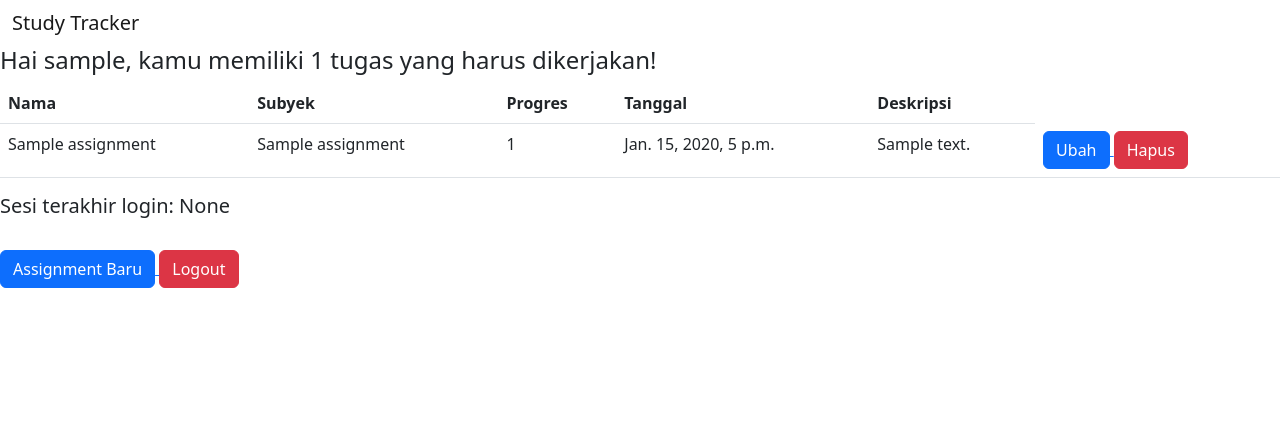
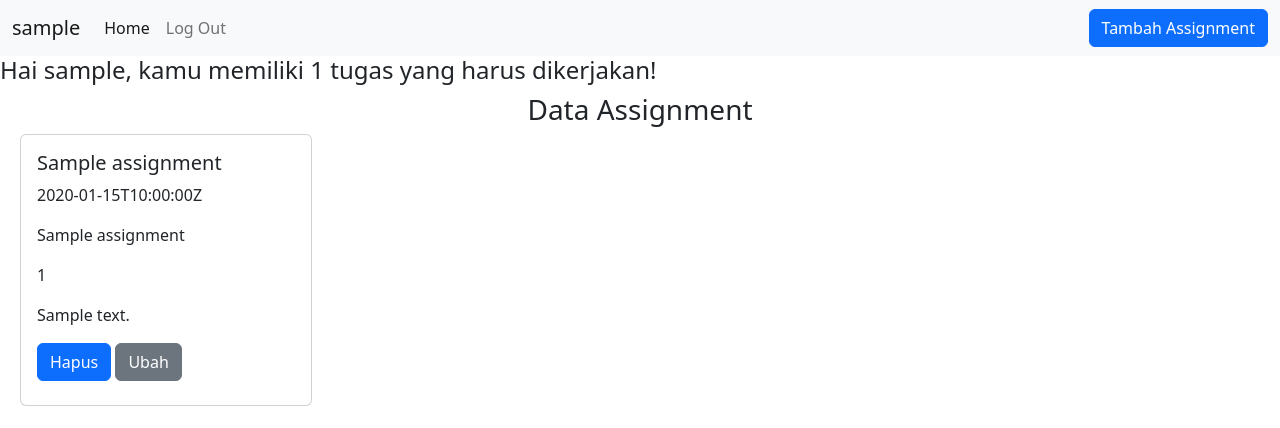
Before and after one commit to kemalhanan/kemalhanan.github.io, a Django app: page /tracker/ in a window 1280 px wide. Shown: the top 428 px of the page. Run offline with Django 4.2, Linux system fonts and the light colour scheme; a user stored in the database is signed in; tables that the repository leaves empty hold one stand-in row (values such as "Sample post").

Commit message:
Tugas 6 selesai

```diff
--- a/main/templates/base.html
+++ b/main/templates/base.html
@@ -1,15 +1,6 @@
 {% load static %}
 <!DOCTYPE html>
 <html lang="en">
-
-<head>
-  <nav class="navbar navbar-inverse">
-    <div class="container-fluid">
-        <div class="navbar-header">
-            <a class="navbar-brand" href="#">Study Tracker</a>
-        </div>
-    </div>
-  </nav>
 
   <meta charset="UTF-8">
   <meta name="viewport" content="width=device-width, initial-scale=1.0">
--- a/study_tracker/templates/tracker.html
+++ b/study_tracker/templates/tracker.html
@@ -1,62 +1,127 @@
 {% extends 'base.html' %}
 
 {% block content %}
+<script src="https://ajax.googleapis.com/ajax/libs/jquery/3.6.0/jquery.min.js"></script>
 
 <title>Study Tracker</title>
 
-<h4>Hai {{name}}, kamu memiliki {{total}} tugas yang harus dikerjakan!</h4>
+<nav class="navbar navbar-expand-lg bg-light">
+    <div class="container-fluid">
+      <a class="navbar-brand" href="#">{{request.user.username}}</a>
+      <button class="navbar-toggler" type="button" data-bs-toggle="collapse" data-bs-target="#navbarSupportedContent" aria-controls="navbarSupportedContent" aria-expanded="false" aria-label="Toggle navigation">
+        <span class="navbar-toggler-icon"></span>
+      </button>
+      <div class="collapse navbar-collapse" id="navbarSupportedContent">
+        <ul class="navbar-nav me-auto mb-2 mb-lg-0">
+          <li class="nav-item">
+            <a class="nav-link active" aria-current="page" href="#">Home</a>
+          </li>
+          <li class="nav-item">
+            <a class="nav-link" href="{% url 'study_tracker:logout' %}">Log Out</a>
+          </li>
+        </ul>
+        <button type="button" class="btn btn-primary" data-bs-toggle="modal" data-bs-target="#createModal">
+          Tambah Assignment
+        </button>
+      </div>
+    </div>
+  </nav>
 
-<table class="table">
-    <thead>
-        <tr>
-            <th>Nama</th>
-            <th>Subyek</th>
-            <th>Progres</th>
-            <th>Tanggal</th>
-            <th>Deskripsi</th>
-        </tr>
-    </thead>
-    {% for assignments in list_of_assignments %}
-    <tbody>
-        <tr>
-            <td>{{assignments.name}}</td>
-            <td>{{assignments.subject}}</td>
-            <td>{{assignments.progress}}</td>
-            <td>{{assignments.date}}</td>
-            <td>{{assignments.description}}</td>
-            <td>
-                <a href="{% url 'study_tracker:modify_assignment' assignments.pk %}">
-                    <button type="button" class="btn btn-primary">
-                        Ubah
-                    </button>
-                </a>
-                <a href="{% url 'study_tracker:delete_assignment' assignments.pk %}">
-                    <button type="button" class="btn btn-danger">
-                        Hapus
-                    </button>
-                </a>
-            </td>
-        </tr>
-    </tbody>
-    {% endfor %}
-    {% comment %} Tambahkan data di bawah baris ini {% endcomment %}
-</table>
+  <h4>Hai {{name}}, kamu memiliki {{total}} tugas yang harus dikerjakan!</h4>
 
-</table>
+<script>
+    $(document).ready(function(){
+        $.get("/tracker/json/", function(data) {
+            for (i=0; i<data.length; i++){
+                $('#tracker').append(`
+                <div id="${data[i].id}--task" class="col-md-6 col-lg-3 mb-3">
+                    <div class="card d-flex">
+                        <div class="card-body d-flex flex-column">
+                            <h5 class="card-title">${data[i].fields.name}</h5>
+                            <p class="card-text date">${data[i].fields.date}</p>
+                            <p class="card-text">${data[i].fields.subject}</p>
+                            <p class="card-text">${data[i].fields.progress}</p>
+                            <p class="card-text">${data[i].fields.description}</p>
+                            <div class="mt-auto">
+                                <a href="/tracker/delete/${data[i].pk}" class="btn btn-primary delete mb-2">Hapus</a>
+                                <a href="/tracker/modify/${data[i].pk}" class="btn btn-secondary mb-2">Ubah</a>
+                            </div>
+                        </div>
+                    </div>
+                </div>
+                `)
+            }
+        });
+
+        $("#submit_btn").click(function(){
+            $.post("/tracker/create-ajax/", {
+                name: $("#name").val(),
+                subject: $("#subject").val(),
+                progress: $("#progress").val(),
+                description: $("#description").val()
+            },
+            function(result, status){
+                if (status == 'success'){
+                    $("#tracker").append(`
+                    <div id="${result.id}--task" class="col-md-6 col-lg-3 mb-3">
+                        <div class="card d-flex">
+                            <div class="card-body d-flex flex-column">
+                                <h5 class="card-title">${result.name}</h5>
+                                <p class="card-text date">${result.date}</p>
+                                <p class="card-text">${result.subject}</p>
+                                <p class="card-text">${result.progress}</p>
+                                <p class="card-text">${result.description}</p>
+                                <div class="mt-auto">
+                                    <a href="/tracker/delete/${result.id}" class="btn btn-primary delete mb-2">Hapus</a>
+                                    <a href="/tracker/modify/${result.id}" class="btn btn-secondary mb-2">Ubah</a>
+                                </div>
+                            </div>
+                        </div>
+                    </div>
+                    `);
+                $('#name').val('')
+                $('#date').val('')
+                $('#progress').val('')
+                $('#description').val('')
+                }
+            })
+        })
+    })
+  </script>
+
+    <body>
+      <h3 class="text-center">Data Assignment</h3>
+
+      <!-- Modal -->
+      <div class="modal" id="createModal" tabindex="-1" aria-labelledby="createModalLabel" aria-hidden="true">
+          <div class="modal-dialog">
+          <div class="modal-content">
+              <div class="modal-header">
+              <h1 class="modal-title fs-5" id="createModalLabel">Tambah Assignment</h1>
+              <button type="button" class="btn-close" data-bs-dismiss="modal" aria-label="Cancel"></button>
+              </div>
+              <div class="modal-body">
+              {% csrf_token %}
+              <label for="name" class="form-label">Judul Assignment:</label><br>
+              <input type="text" id="name" class="form-control" name="name" placeholder="Tutorial"><br>
+              <label for="subject" class="form-label">Nama Matkul:</label>
+              <input type="text" id="subject" class="form-control" name="subject" placeholder="PBP"><br>
+              <label for="progress" class="form-label">Progress:</label><br>
+              <input type="number" id="progress" class="form-control" name="progress" placeholder="0 - 100"><br>
+              <label for="description" class="form-label">Deskripsi transaksi:</label><br>
+              <input type="text" id="description" class="form-control" name="description" placeholder="Tugas untuk Bulan Mei"><br>
+              </div>
+              <div class="modal-footer">
+              <button type="button" class="btn btn-secondary" data-bs-dismiss="modal">Cancel</button>
+              <button id="submit_btn" type="button" class="btn btn-primary create" id="add-task" data-bs-dismiss="modal">Add</button>
+              </div>
+          </div>
+          </div>
+      </div>
+  </body>
+
+<div class="row m-2" id="tracker"></div>
 
 <h5>Sesi terakhir login: {{ last_login }}</h5>
 
-<br>
-<a href="{% url 'study_tracker:add_assignment' %}">
-    <button type="button" class="btn btn-primary">
-        Assignment Baru
-    </button>
-</a>
-
-<a href="{% url 'study_tracker:logout' %}">
-    <button type="button" class="btn btn-danger">
-        Logout
-    </button>
-</a>
-
 {% endblock content %}
--- a/study_tracker/urls.py
+++ b/study_tracker/urls.py
@@ -8,6 +8,7 @@ from study_tracker.views import login_user
 from study_tracker.views import logout_user
 from study_tracker.views import modify_assignment
 from study_tracker.views import delete_assignment
+from study_tracker.views import add_assignment_ajax
 
 app_name = 'study_tracker'
 
@@ -21,4 +22,5 @@ urlpatterns = [
     path('logout/', logout_user, name='logout'),
     path('modify/<int:id>', modify_assignment, name='modify_assignment'),
     path('delete/<int:id>', delete_assignment, name='delete_assignment'),
+    path('create-ajax/', add_assignment_ajax, name='add_assignment_ajax'),
     ]
--- a/study_tracker/views.py
+++ b/study_tracker/views.py
@@ -14,6 +14,8 @@ from django.contrib.auth.decorators import login_required
 import datetime
 from django.http import HttpResponseRedirect
 from django.urls import reverse
+from django.http import JsonResponse
+from django.views.decorators.csrf import csrf_exempt
 
 # Create your views here.
 @login_required(login_url='study_tracker:login')
@@ -106,3 +108,24 @@ def delete_assignment(request, id):
     assignment.delete()
     # Kembali ke halaman awal
     return HttpResponseRedirect(reverse('study_tracker:show_tracker'))
+
+@csrf_exempt
+def add_assignment_ajax(request):
+    form = AssignmentForm(request.POST or None)
+
+    if form.is_valid() and request.method == "POST":
+        form.save()
+        data = Assignment.objects.last()
+
+        result = {
+            'id': data.id,
+            'name': data.name,
+            'subject': data.subject,
+            'progress': data.progress,
+            'date': data.date,
+            'description': data.description,
+        }
+        return JsonResponse(result)
+
+    context = {'form': form}
+    return render(request, "add_assignment.html", context)
```
